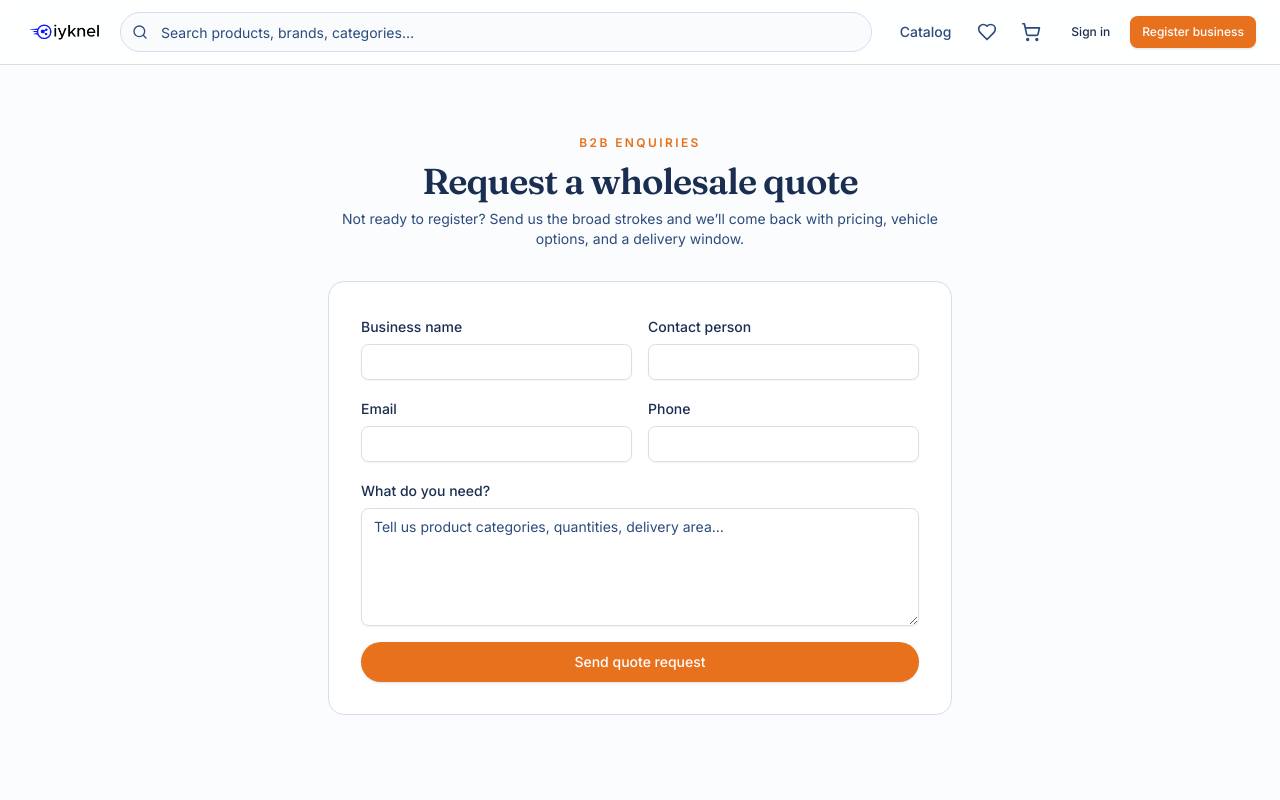
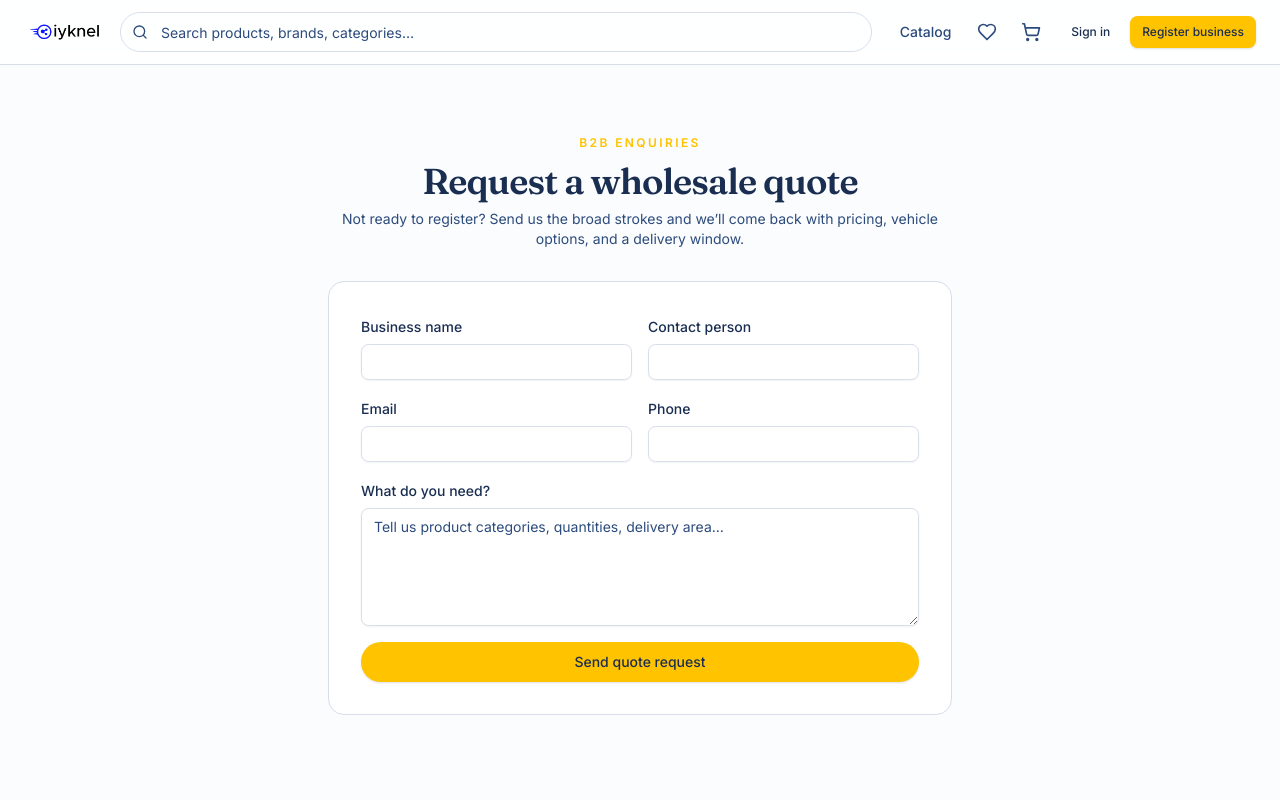
Before and after one commit to hsetsdigitals24/iyknel, a Next.js app: page /quote in a window 1280 px wide. Shown: the top 800 px of the page. Built offline with nearby package versions, Linux system fonts and the light colour scheme; no server answers.

Commit message:
updated colors

```diff
--- a/app/(auth)/layout.tsx
+++ b/app/(auth)/layout.tsx
@@ -1,4 +1,3 @@
-import Image from "next/image";
 import { BadgeCheck, Banknote, Truck } from "lucide-react";
 
 import { BrandLogo } from "@/components/brand-logo";
@@ -7,14 +6,6 @@ export default function AuthLayout({ children }: { children: React.ReactNode })
   return (
     <div className="grid min-h-screen md:grid-cols-2">
       <div className="relative hidden flex-col justify-between overflow-hidden bg-primary p-12 text-primary-foreground md:flex">
-        <Image
-          src="/placeholders/banner.svg"
-          alt=""
-          fill
-          sizes="50vw"
-          className="object-cover opacity-25"
-          priority
-        />
         <div className="relative z-10">
           <div className="inline-flex items-center rounded-lg bg-background px-3 py-2 shadow-sm">
             <BrandLogo size="lg" priority />
--- a/app/globals.css
+++ b/app/globals.css
@@ -10,10 +10,10 @@
     --card-foreground: 218 51% 21%;
     --popover: 0 0% 100%;
     --popover-foreground: 218 51% 21%;
-    --primary: 25 81% 51%;
-    --primary-foreground: 0 0% 100%;
-    --secondary: 218 40% 96%;
-    --secondary-foreground: 218 51% 21%;
+    --primary: 46 100% 50%;
+    --primary-foreground: 218 51% 21%;
+    --secondary: 204 100% 50%;
+    --secondary-foreground: 0 0% 100%;
     --muted: 218 40% 96%;
     --muted-foreground: 217 48% 33%;
     --accent: 217 48% 33%;
@@ -22,7 +22,7 @@
     --destructive-foreground: 0 0% 100%;
     --border: 218 30% 88%;
     --input: 218 30% 88%;
-    --ring: 25 81% 51%;
+    --ring: 46 100% 50%;
     --radius: 0.6rem;
 
     --surface-muted: 218 40% 97%;
@@ -43,10 +43,10 @@
     --card-foreground: 0 0% 98%;
     --popover: 220 13% 10%;
     --popover-foreground: 0 0% 98%;
-    --primary: 20 95% 52%;
-    --primary-foreground: 0 0% 100%;
-    --secondary: 220 13% 16%;
-    --secondary-foreground: 0 0% 98%;
+    --primary: 46 100% 50%;
+    --primary-foreground: 218 51% 21%;
+    --secondary: 204 100% 50%;
+    --secondary-foreground: 0 0% 100%;
     --muted: 220 13% 16%;
     --muted-foreground: 220 9% 65%;
     --accent: 20 95% 52%;
@@ -55,7 +55,7 @@
     --destructive-foreground: 0 0% 98%;
     --border: 220 13% 18%;
     --input: 220 13% 18%;
-    --ring: 20 95% 52%;
+    --ring: 46 100% 50%;
 
     --surface-muted: 220 13% 12%;
     --success: 142 71% 40%;
--- a/app/page.tsx
+++ b/app/page.tsx
@@ -142,15 +142,15 @@ export default async function LandingPage() {
 
         {/* Secondary banner */}
         <section className="container pb-16">
-          <div className="grid overflow-hidden rounded-2xl border bg-[#e81c2c] text-primary-foreground md:grid-cols-2">
+          <div className="grid overflow-hidden rounded-2xl border bg-[#ffc300] text-white md:grid-cols-2">
             <div className="flex flex-col justify-center gap-4 p-8 md:p-12">
-              <span className="text-xs font-semibold uppercase tracking-wider text-primary-foreground/80">
+              <span className="text-xs font-semibold uppercase tracking-wider text-white/80">
                 For wholesalers & retailers
               </span>
               <h3 className="font-serif text-3xl font-semibold leading-tight md:text-5xl">
                 Open a wholesale account in minutes.
               </h3>
-              <p className="max-w-md text-primary-foreground/85">
+              <p className="max-w-md text-white/85">
                 Submit your business details, get verified, and start placing bulk orders. Invoices,
                 logistics and delivery — all handled.
               </p>
@@ -162,7 +162,7 @@ export default async function LandingPage() {
                   asChild
                   size="lg"
                   variant="outline"
-                  className="rounded-full border-primary-foreground/40 bg-transparent text-primary-foreground hover:bg-primary-foreground/10 hover:text-primary-foreground"
+                  className="rounded-full border-white/40 bg-transparent text-white hover:bg-primary-foreground/10 hover:text-primary-foreground"
                 >
                   <Link href="/products">Browse catalog</Link>
                 </Button>
--- a/components/promo-carousel.tsx
+++ b/components/promo-carousel.tsx
@@ -36,7 +36,7 @@ export function PromoCarousel({ slides }: { slides: Slide[] }) {
         {slides.map((slide, i) => (
           <CarouselItem key={slide.title}>
             <div
-              className="relative overflow-hidden rounded-2xl bg-[#e81c2c] text-white"
+              className="relative overflow-hidden rounded-2xl bg-[#002bd0] text-white"
             >
               <div className="grid items-center gap-6 px-6 py-10 md:grid-cols-2 md:px-12 md:py-16">
                 <div className="space-y-4">
--- a/components/site-header.tsx
+++ b/components/site-header.tsx
@@ -34,7 +34,7 @@ export async function SiteHeader() {
               type="search"
               name="q"
               placeholder="Search products, brands, categories…"
-              className="h-10 w-full rounded-full border border-input bg-secondary/40 pl-10 pr-4 text-sm outline-none ring-offset-background placeholder:text-muted-foreground focus-visible:bg-background focus-visible:ring-2 focus-visible:ring-ring focus-visible:ring-offset-2"
+              className="h-10 w-full rounded-full border border-input bg-transparent pl-10 pr-4 text-sm outline-none ring-offset-background placeholder:text-muted-foreground focus-visible:ring-2 focus-visible:ring-ring focus-visible:ring-offset-2"
             />
           </div>
         </form>
@@ -86,7 +86,7 @@ export async function SiteHeader() {
               type="search"
               name="q"
               placeholder="Search products…"
-              className="h-10 w-full rounded-full border border-input bg-secondary/40 pl-10 pr-4 text-sm outline-none placeholder:text-muted-foreground focus-visible:bg-background focus-visible:ring-2 focus-visible:ring-ring"
+              className="h-10 w-full rounded-full border border-input bg-transparent pl-10 pr-4 text-sm outline-none placeholder:text-muted-foreground focus-visible:ring-2 focus-visible:ring-ring"
             />
           </div>
         </form>
```
Also changed, not shown: public/auth.svg, public/auth1.svg (added).
